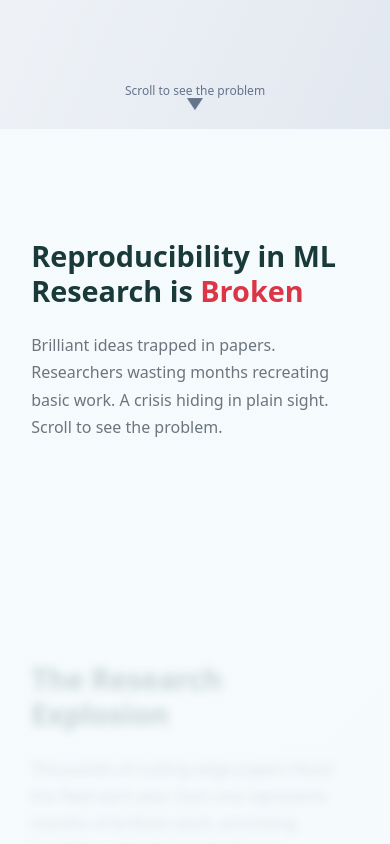
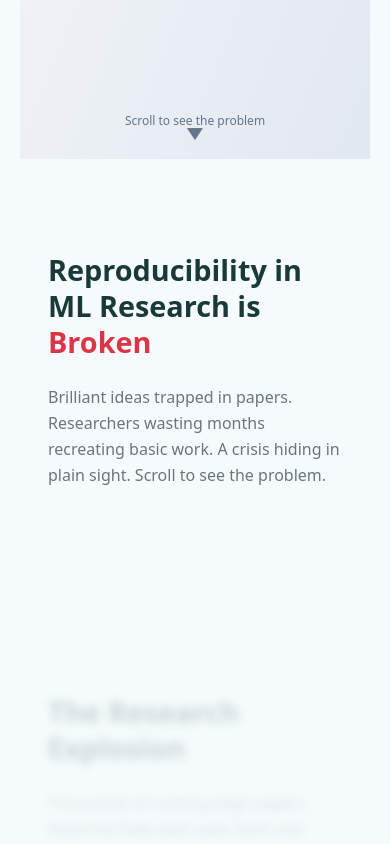
Before and after one commit to RyanKim17920/Papers2Code, a React (Vite) app in the folder papers2code-ui/: page / in a window 390 px wide. Shown: the part 780-1624 px from the top of the page. Built offline with nearby package versions, Linux system fonts and the light colour scheme; no server answers.

Commit message:
Convert LandingPage to Tailwind CSS
Co-authored-by: RyanKimSBU <218187998+RyanKimSBU@users.noreply.github.com>

```diff
--- a/papers2code-ui/src/pages/LandingPage.css
+++ /dev/null
@@ -1,245 +0,0 @@
-/* Papers2Code Landing Page Styles */
-.landing-container {
-  width: 100%;
-  max-width: 100%;
-  overflow-x: hidden; /* Prevent any horizontal scroll */
-  position: relative;
-}
-
-/* Override app-main styles for landing page to prevent initial scrollbars */
-.app-main {
-  padding: 0 !important; /* Remove default padding that can cause scrollbars */
-  overflow: hidden !important; /* Prevent initial scrollbar flash */
-}
-
-/* Enhanced scroll progress bar */
-.scroll-progress-bar {
-  position: fixed;
-  top: 0;
-  left: 0;
-  height: 4px;
-  background: linear-gradient(90deg,
-    var(--primary-color) 0%,
-    #3b82f6 25%,
-    #06b6d4 50%,
-    #10b981 75%,
-    var(--accent-color) 100%);
-  z-index: 1000;
-  transform-origin: 0%;
-  box-shadow: 0 2px 10px rgba(59, 130, 246, 0.3);
-  animation: pulse-glow 2s infinite alternate;
-}
-
-@keyframes pulse-glow {
-  from {
-    box-shadow: 0 2px 10px rgba(59, 130, 246, 0.3);
-  }
-  to {
-    box-shadow: 0 2px 15px rgba(59, 130, 246, 0.5);
-  }
-}
-
-/* General Section Header (if used by multiple sections not yet componentized or for base styling) */
-/* Specific section headers are now in their component CSS files if they differ */
-.section-header {
-  text-align: center;
-  max-width: 600px;
-  margin: 0 auto 4rem;
-}
-
-.section-header h2 {
-  font-size: 2.5rem;
-  font-weight: 700;
-  color: var(--text-heading-color);
-  margin-bottom: 1rem;
-}
-
-.section-header p {
-  font-size: 1.1rem;
-  color: var(--text-muted-color);
-  line-height: 1.6;
-}
-
-
-/* Animations */
-@keyframes fadeInUp {
-  from {
-    opacity: 0;
-    transform: translateY(30px);
-  }
-  to {
-    opacity: 1;
-    transform: translateY(0);
-  }
-}
-
-@keyframes slideInUp {
-  from {
-    opacity: 0;
-    transform: translateY(20px);
-  }
-  to {
-    opacity: 1;
-    transform: translateY(0);
-  }
-}
-
-@keyframes float {
-  0%, 100% {
-    transform: translateY(0px) rotate(0deg);
-  }
-  50% {
-    transform: translateY(-10px) rotate(2deg);
-  }
-}
-
-@keyframes pulse {
-  0%, 100% {
-    transform: scale(1);
-  }
-  50% {
-    transform: scale(1.05);
-  }
-}
-
-@keyframes dash {
-  to {
-    stroke-dashoffset: -10;
-  }
-}
-
-/* Scrollytelling Layout Styles */
-.scrollytelling-container {
-  display: flex;
-  position: relative;
-  height: 500vh; /* Increase back to 500vh to ensure all 5 scenes are reachable */
-  overflow: visible;
-}
-
-.scrollytelling-text-wrapper {
-  width: 50%;
-  position: relative;
-  z-index: 10;
-  height: 500vh; /* Must match container height */
-  overflow: visible;
-}
-
-.hero-animation-wrapper {
-  width: 50%;
-  height: 500vh; /* Must match the scrollytelling height */
-  position: relative;
-  display: block;
-  /* Ensure this creates a proper sticky context */
-  overflow: visible;
-}
-
-.story-text-container {
-  width: 100%;
-  position: relative;
-  z-index: 10;
-}
-
-.page-content-after-hero {
-  position: relative;
-  top: 0;
-  left: 0;
-  width: 100%;
-  z-index: 15; /* Higher z-index to ensure it's above the animation */
-  background: white; /* Give it a solid background */
-  box-shadow: 0 -10px 30px rgba(0, 0, 0, 0.15); /* Stronger shadow */
-  border-top: 4px solid #3b82f6; /* More prominent blue separator */
-  margin-top: 2rem; /* Add top margin for extra separation */
-}
-
-.transition-spacer {
-  height: 10rem; /* Increase spacer to 160px for clearer separation */
-  background: linear-gradient(to bottom, rgba(233, 236, 239, 0.3), white);
-}
-
-/* Scroll slides and text content */
-.scroll-slide {
-  height: 100vh;
-  width: 100%;
-  display: flex;
-  flex-direction: column;
-  justify-content: center;
-  padding: 5vh 8%;
-  box-sizing: border-box;
-}
-
-.slide-content {
-  opacity: 0.2;
-  filter: blur(5px);
-  transform: translateY(15px);
-  transition: opacity 0.8s ease-out, filter 0.8s ease-out, transform 0.8s ease-out;
-}
-
-.slide-content.is-active {
-  opacity: 1;
-  filter: blur(0px);
-  transform: translateY(0);
-}
-
-.intro-title, .slide-title {
-  font-size: clamp(2.2rem, 4vw, 3.2rem);
-  font-weight: 700;
-  line-height: 1.2;
-  margin-bottom: 1.5rem;
-  color: var(--text-heading-color);
-}
-
-.slide-subtitle {
-  font-size: 1.2rem;
-  line-height: 1.7;
-  color: var(--text-muted-color);
-}
-
-.highlight-text {
-  color: var(--danger-color);
-}
-
-/* Responsive Design - Adjustments here should be for global elements or fallbacks */
-@media (max-width: 992px) {
-  /* Scrollytelling responsive adjustments */
-  .scrollytelling-container {
-    flex-direction: column;
-    height: auto;
-  }
-
-  .scrollytelling-text-wrapper,
-  .hero-animation-wrapper,
-  .story-text-container {
-    width: 100%;
-    height: auto;
-  }
-
-  .scroll-slide {
-    height: auto;
-    min-height: 50vh;
-  }
-
-  .transition-spacer {
-    display: none;
-  }
-}
-
-@media (max-width: 768px) {
-  /* General adjustments for smaller screens */
-  .section-header h2 {
-    font-size: 1.8rem; /* General adjustment for section headers on mobile */
-  }
-
-  .section-header p {
-    font-size: 0.95rem; /* General adjustment for section paragraphs on mobile */
-  }
-
-  .intro-title, .slide-title {
-    font-size: clamp(1.8rem, 6vw, 2.5rem);
-  }
-
-  .slide-subtitle {
-    font-size: 1rem;
-  }
-
-  /* Specific component responsive styles are in their respective CSS files */
-}
--- a/papers2code-ui/src/pages/LandingPage.tsx
+++ b/papers2code-ui/src/pages/LandingPage.tsx
@@ -1,7 +1,6 @@
 import { useState, FC, useEffect } from 'react';
 import { motion, useScroll } from 'framer-motion';
 import { useInView } from 'react-intersection-observer';
-import './LandingPage.css';
 import HeroHeader from '../components/landing/HeroHeader';
 import { HeroAnimation } from '../components/landing/HeroAnimation';
 import CtaSection from '../components/landing/CtaSection';
@@ -39,11 +38,11 @@ const ScrollSlide: FC<ScrollSlideProps> = ({ index, setActiveScene, activeScene,
     const isActive = activeScene === index;
 
     return (
-        <section ref={ref} className="scroll-slide">
-            <div className={`slide-content ${isActive ? 'is-active' : ''}`}>
-                {isIntro && <h1 className='intro-title'>Reproducibility in ML Research is <span className="highlight-text">Broken</span></h1>}
-                {!isIntro && title && <h2 className='slide-title'>{title}</h2>}
-                {subtitle && <p className="slide-subtitle">{subtitle}</p>}
+        <section ref={ref} className="h-screen w-full flex flex-col justify-center px-[8%] py-[5vh] box-border max-[992px]:h-auto max-[992px]:min-h-[50vh]">
+            <div className={`transition-all duration-[800ms] ease-out ${isActive ? 'opacity-100 blur-0 translate-y-0' : 'opacity-20 blur-[5px] translate-y-[15px]'}`}>
+                {isIntro && <h1 className='text-[clamp(2.2rem,4vw,3.2rem)] font-bold leading-tight mb-6 text-[var(--text-heading-color)] max-[768px]:text-[clamp(1.8rem,6vw,2.5rem)]'>Reproducibility in ML Research is <span className="text-[var(--danger-color)]">Broken</span></h1>}
+                {!isIntro && title && <h2 className='text-[clamp(2.2rem,4vw,3.2rem)] font-bold leading-tight mb-6 text-[var(--text-heading-color)] max-[768px]:text-[clamp(1.8rem,6vw,2.5rem)]'>{title}</h2>}
+                {subtitle && <p className="text-xl leading-relaxed text-[var(--text-muted-color)] max-[768px]:text-base">{subtitle}</p>}
             </div>
         </section>
     );
@@ -205,17 +204,27 @@ const LandingPage = () => {
   }, [activeScene]);
 
   return (
-    <div className="landing-container">
+    <div className="w-full max-w-full overflow-x-hidden relative">
+      <style>{`
+        @keyframes pulse-glow {
+          from { box-shadow: 0 2px 10px rgba(59, 130, 246, 0.3); }
+          to { box-shadow: 0 2px 15px rgba(59, 130, 246, 0.5); }
+        }
+      `}</style>
+
       {/* The animated blue scrollbar */}
-      <motion.div className="scroll-progress-bar" style={{ scaleX: scrollYProgress }} />
+      <motion.div
+        className="fixed top-0 left-0 h-1 bg-gradient-to-r from-[var(--primary-color)] via-[#3b82f6] via-[#06b6d4] via-[#10b981] to-[var(--accent-color)] z-[1000] origin-left shadow-[0_2px_10px_rgba(59,130,246,0.3)] animate-[pulse-glow_2s_infinite_alternate]"
+        style={{ scaleX: scrollYProgress }}
+      />
 
       {/* Hero Header - Logo, search, overview */}
       <HeroHeader />
 
       {/* This container provides the scrollable height and contains both text and visuals */}
-      <div className="scrollytelling-container">
-        <div className="scrollytelling-text-wrapper">
-          <div className="story-text-container">
+      <div className="flex relative h-[500vh] overflow-visible max-[992px]:flex-col max-[992px]:h-auto">
+        <div className="w-1/2 relative z-10 h-[500vh] overflow-visible max-[992px]:w-full max-[992px]:h-auto">
+          <div className="w-full relative z-10 max-[992px]:w-full max-[992px]:h-auto">
             {storyContent.map(story => (
               <ScrollSlide
                 key={story.index}
@@ -228,14 +237,14 @@ const LandingPage = () => {
         </div>
 
         {/* Animation wrapper ensures proper sticky containment */}
-        <div className="hero-animation-wrapper">
+        <div className="w-1/2 h-[500vh] relative block overflow-visible max-[992px]:w-full max-[992px]:h-auto">
           <HeroAnimation activeScene={activeScene} />
         </div>
       </div>
 
       {/* The rest of the page flows naturally after the scrollytelling */}
-      <div className="page-content-after-hero">
-        <div className="transition-spacer" />
+      <div className="relative top-0 left-0 w-full z-[15] bg-white shadow-[0_-10px_30px_rgba(0,0,0,0.15)] border-t-4 border-[#3b82f6] mt-8">
+        <div className="h-40 bg-gradient-to-b from-[rgba(233,236,239,0.3)] to-white max-[992px]:hidden" />
         <CtaSection />
       </div>
     </div>
```
